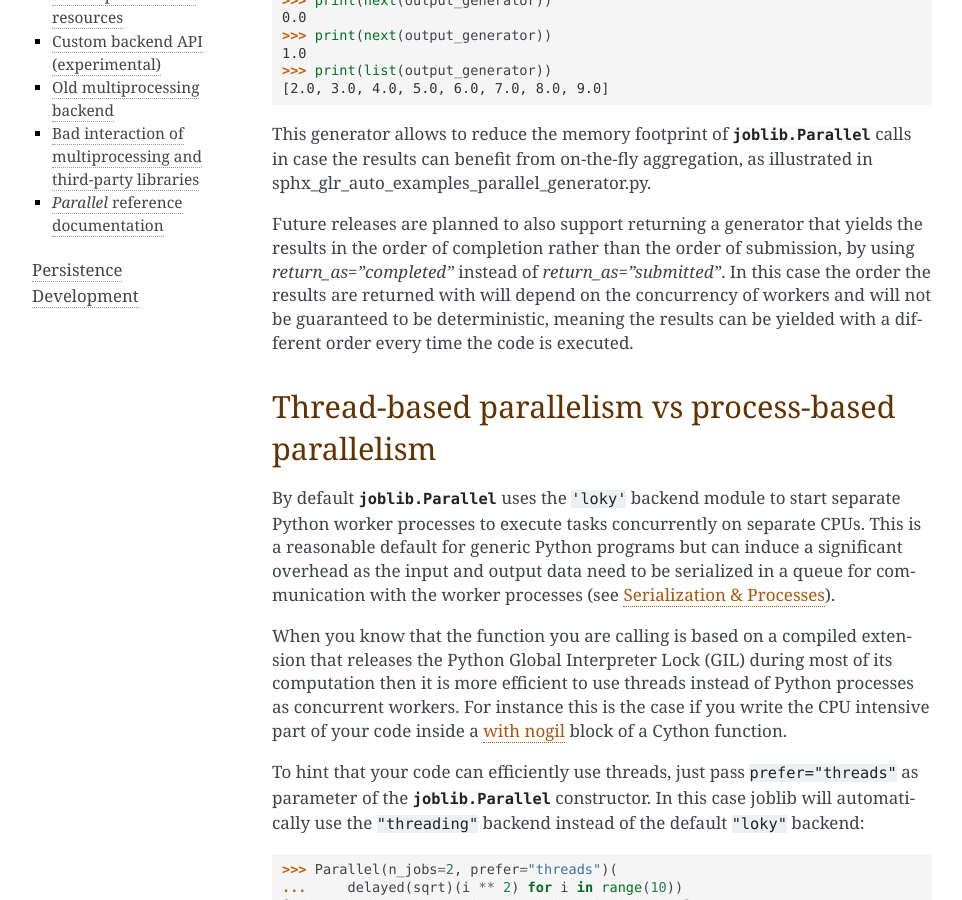
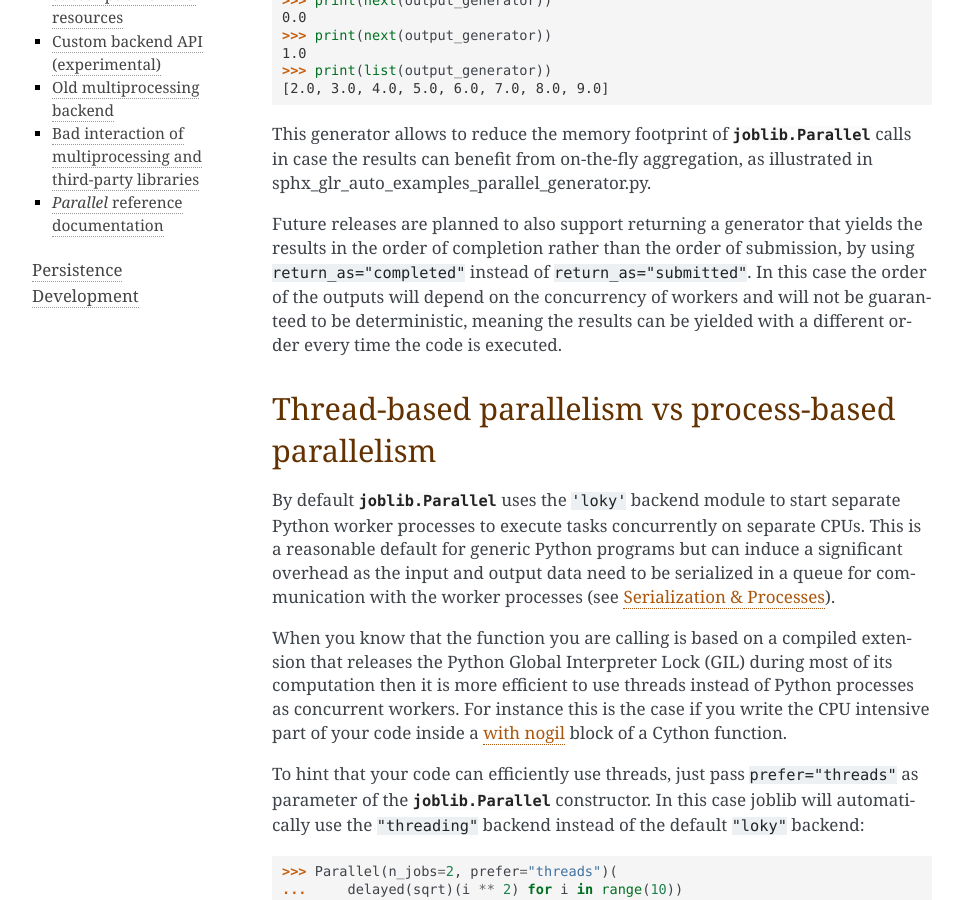
Before and after one commit to joblib/joblib, a Sphinx documentation site: the page built from doc/parallel.rst, in a window 1280 px wide and 900 px high, scrolled down 768 px. Shown: the whole window, without its empty margins (148-1110 px from the left). Built offline with Sphinx 7.4.7, drawn with Linux system fonts in a browser that asks for light colours; formulas are drawn with MathJax 3; pages that are not in the unit, such as notebooks, are missing from menus.

Commit message:
backquote formatting

```diff
--- a/doc/parallel.rst
+++ b/doc/parallel.rst
@@ -40,16 +40,17 @@ of the outputs always matches the order the inputs have been submitted with::
     >>> print(list(output_generator))
     [2.0, 3.0, 4.0, 5.0, 6.0, 7.0, 8.0, 9.0]
 
-This generator allows to reduce the memory footprint of :class:`joblib.Parallel`
-calls in case the results can benefit from on-the-fly aggregation, as illustrated
-in :ref:`sphx_glr_auto_examples_parallel_generator.py`.
+This generator allows to reduce the memory footprint of
+:class:`joblib.Parallel` calls in case the results can benefit from on-the-fly
+aggregation, as illustrated in
+:ref:`sphx_glr_auto_examples_parallel_generator.py`.
 
-Future releases are planned to also support returning a generator that yields the
-results in the order of completion rather than the order of submission, by using
-`return_as="completed"` instead of `return_as="submitted"`. In this case the order the
-results are returned with will depend on the concurrency of workers and will not
-be guaranteed to be deterministic, meaning the results can be yielded with a different
-order every time the code is executed.
+Future releases are planned to also support returning a generator that yields
+the results in the order of completion rather than the order of submission, by
+using ``return_as="completed"`` instead of ``return_as="submitted"``. In this
+case the order of the outputs will depend on the concurrency of workers and
+will not be guaranteed to be deterministic, meaning the results can be yielded
+with a different order every time the code is executed.
 
 Thread-based parallelism vs process-based parallelism
 =====================================================
```
Also changed, not shown: 1 other file.
